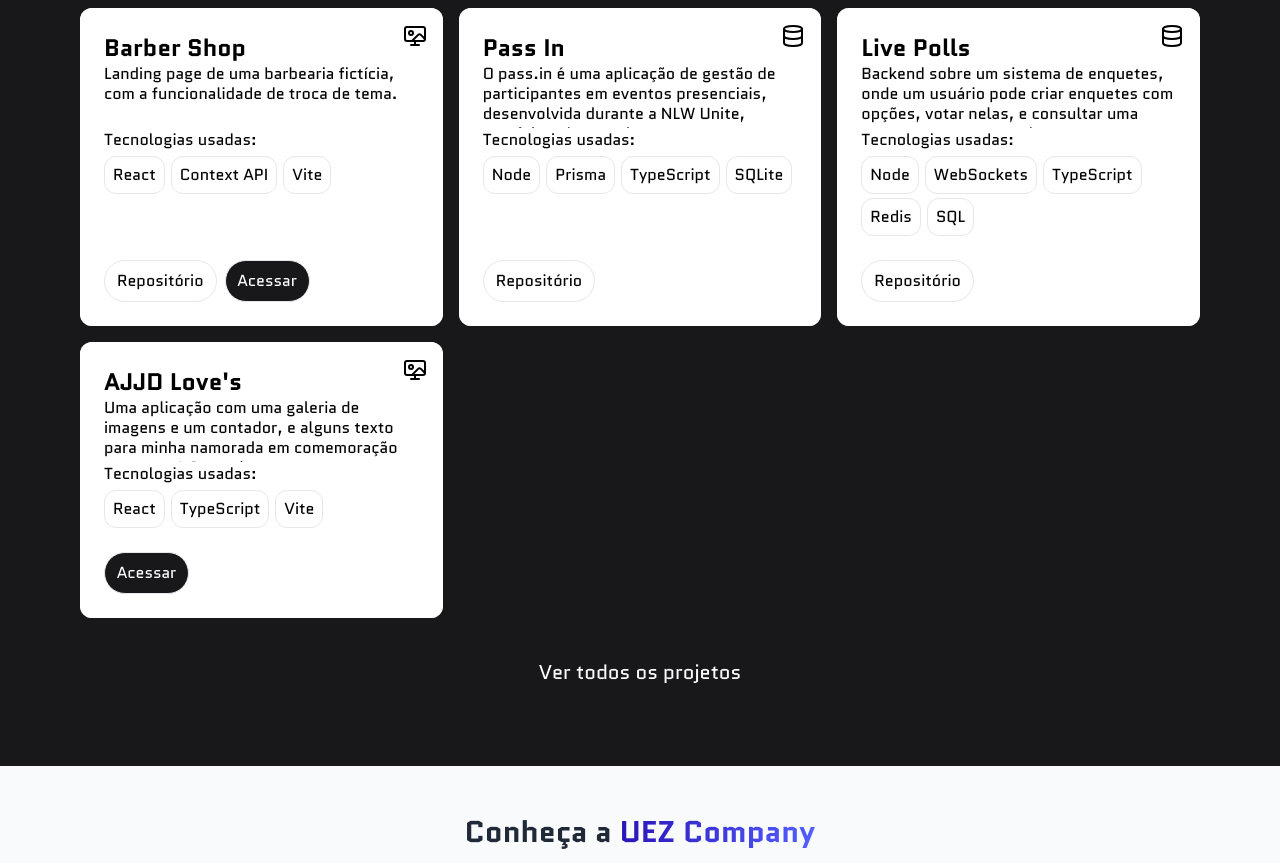
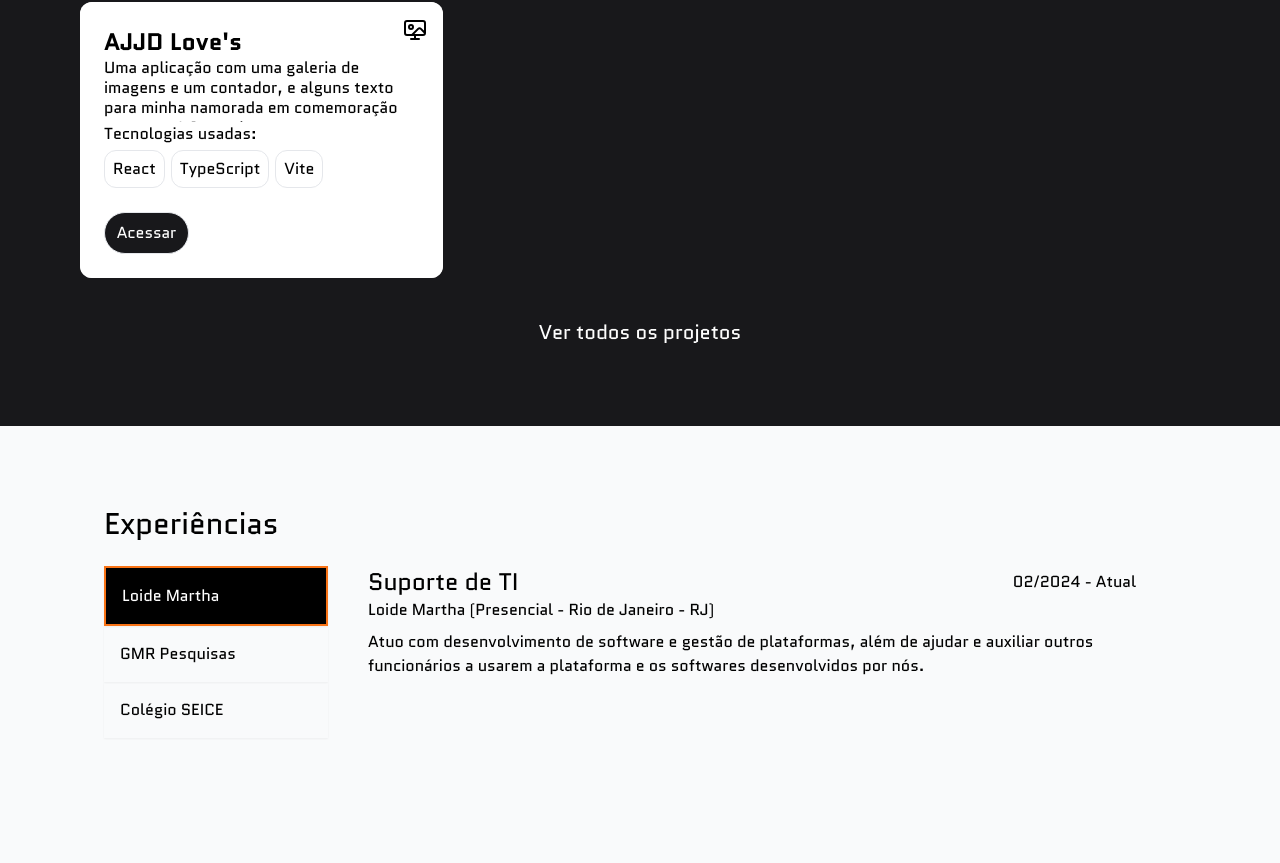
Before and after one commit to jdavidoliveira/portfolio, a Next.js app: page / in a window 1280 px wide. Shown: the part 1934-2797 px from the top of the page. Built offline with nearby package versions, Linux system fonts and the light colour scheme.

Commit message:
feat: add EducationSection component and integrate it into the main layout

```diff
--- /dev/null
+++ b/src/@types/IEducation.ts
@@ -0,0 +1,6 @@
+export interface IEducation {
+  institution: string
+  degree: string
+  period: string
+  description: string
+}
--- a/src/app/page.tsx
+++ b/src/app/page.tsx
@@ -1,4 +1,5 @@
 import ContactSection from '@/components/ContactSection'
+import EducationSection from '@/components/EducationsSection'
 import ExperiencieSection from '@/components/ExperienceSection'
 import IntroductionSection from '@/components/IntroductionSection'
 import ProjectsSection from '@/components/ProjectsSection'
@@ -8,12 +9,13 @@ import UezSection from '@/components/UezSection'
 
 export default function Home() {
   return (
-    <main>
+    <main className="bg-gray-50">
       <ScrollToTopButton />
       <IntroductionSection />
       <SkillsSection />
+      <ProjectsSection />
       <ExperiencieSection />
-      <ProjectsSection />
+      <EducationSection />
       <UezSection />
       <ContactSection />
     </main>
--- /dev/null
+++ b/src/components/EducationsSection/index.tsx
@@ -0,0 +1,53 @@
+// Import necessary modules
+import { educationData } from '@/data/education'
+import React from 'react'
+
+const EducationSection = () => {
+  return (
+    <section className="bg-gray-50 dark:bg-secondary-bg py-10">
+      <div className="max-w-5xl mx-auto px-6">
+        <h2 className="text-3xl font-bold text-center text-gray-800 dark:text-gray-200 mb-8">
+          Formação Acadêmica
+        </h2>
+        <div className="space-y-6">
+          {educationData.map((edu, index) => (
+            <EducationCard
+              key={index}
+              institution={edu.institution}
+              degree={edu.degree}
+              period={edu.period}
+              description={edu.description}
+            />
+          ))}
+        </div>
+      </div>
+    </section>
+  )
+}
+
+export default EducationSection
+
+interface EducationCardProps {
+  institution: string
+  degree: string
+  period: string
+  description: string
+}
+
+const EducationCard: React.FC<EducationCardProps> = ({
+  institution,
+  degree,
+  period,
+  description
+}) => {
+  return (
+    <div className="bg-white dark:bg-[#333] shadow-md rounded-lg p-6 hover:shadow-lg transition-shadow duration-300">
+      <h3 className="text-xl font-semibold text-gray-700 dark:text-gray-300">
+        {institution}
+      </h3>
+      <p className="text-gray-500 dark:text-gray-100">{degree}</p>
+      <span className="text-sm text-gray-400 dark:text-gray-400">{period}</span>
+      <p className="text-gray-600 dark:text-gray-100 mt-3">{description}</p>
+    </div>
+  )
+}
--- a/src/components/ExperienceSection/index.tsx
+++ b/src/components/ExperienceSection/index.tsx
@@ -12,7 +12,7 @@ export default function ExperiencieSection() {
   )
 
   return (
-    <section className="w-full px-10 flex flex-col items-center sm:pb-0 pb-10 justify-center bg-primary-bg dark:bg-dark-primary-bg">
+    <section className="w-full px-10 flex flex-col items-center sm:pb-0 pb-10 pt-20 justify-center bg-gray-50 dark:bg-dark-primary-bg">
       <AnimatePresence mode="wait">
         <motion.div
           initial={{ x: 10, opacity: 0 }}
--- /dev/null
+++ b/src/data/education.ts
@@ -0,0 +1,18 @@
+import { IEducation } from '@/@types/IEducation'
+
+export const educationData: IEducation[] = [
+  {
+    institution: 'Universidade UNISUAM',
+    degree: 'Bacharelado em Análise e Desenvolvimento de Sistemas',
+    period: '2024 - 2026',
+    description:
+      'Foco em desenvolvimento de software e algoritmos avançados. Trabalhos relevantes incluem um sistema de gestão de eventos e uma aplicação de análise de dados em tempo real.'
+  },
+  {
+    institution: 'Escola Técnica SEICE',
+    degree: 'Ensino Médio Técnico em Informática',
+    period: '2021 - 2023',
+    description:
+      'Aprendizado prático de programação, redes e manutenção de hardware. Projeto final(TCC): desenvolvimento da primeira versão da UEZ Company'
+  }
+]
```
